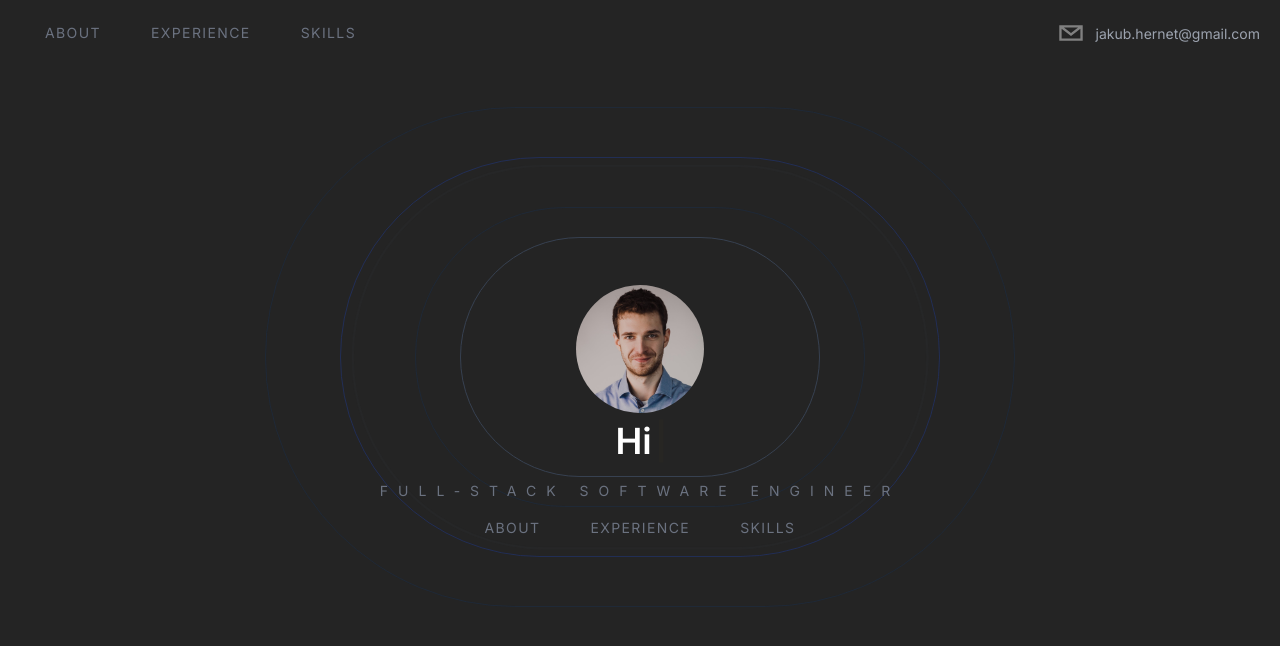
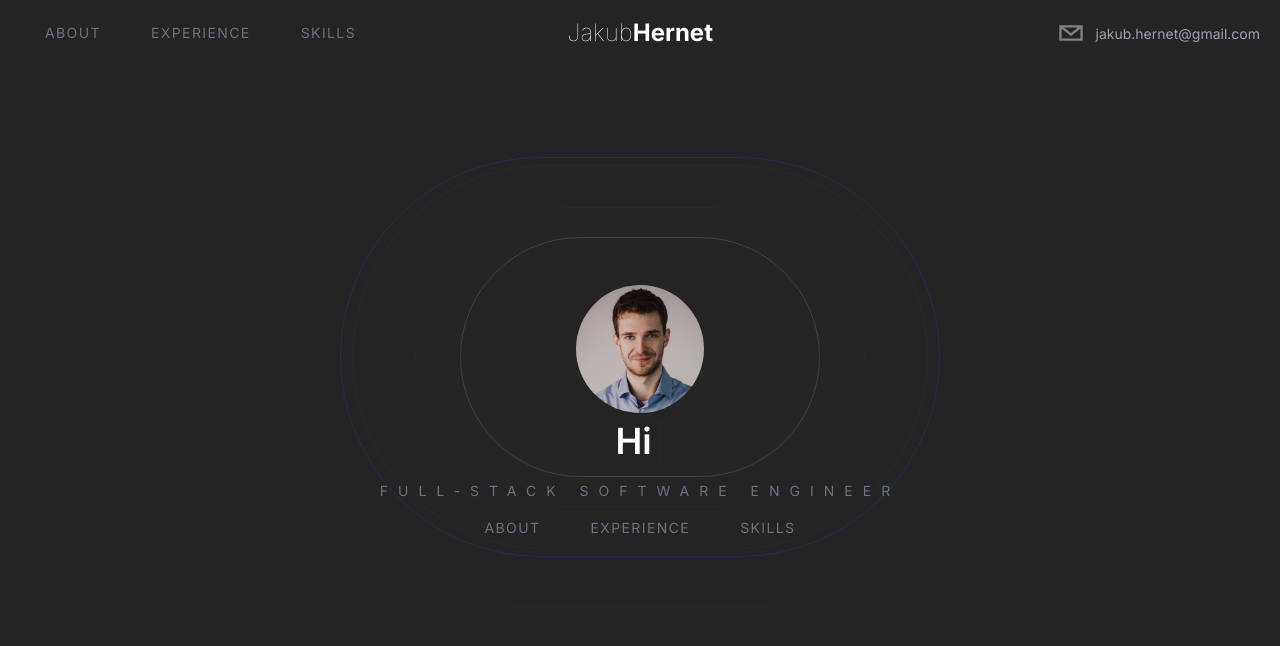
Before and after one commit to KubaHernet/my-cv-page, a Next.js app: page / in a window 1280 px wide. Shown: the top 646 px of the page. Built offline with nearby package versions, Linux system fonts and the light colour scheme.

Commit message:
add full name to header

```diff
--- a/components/Header.tsx
+++ b/components/Header.tsx
@@ -10,9 +10,9 @@ type Props = {};
 
 const Header = (props: Props) => {
   return (
-    <header className="sticky top-0 px-5 py-2 flex items-start justify-between max-w-7xl mx-auto z-20 xl:items-center">
+    <header className="sticky top-0 px-5 py-2 flex items-start  max-w-7xl mx-auto z-20 xl:items-center">
       <motion.div
-        className="flex flex-row items-center"
+        className="flex flex-1 justify-start flex-row items-center"
         initial={{
           x: -500,
           opacity: 0,
@@ -30,7 +30,29 @@ const Header = (props: Props) => {
         <HeroMenu />
       </motion.div>
       <motion.div
-        className="flex flex-row items-center text-gray-300"
+        className="flex flex-1 justify-center flex-row items-center"
+        initial={{
+          y: -200,
+          opacity: 0,
+          scale: 0.5,
+        }}
+        animate={{
+          y: 0,
+          opacity: 1,
+          scale: 1,
+        }}
+        transition={{
+          duration: 1,
+        }}
+      >
+        <Link href="#hero">
+          <h2 className="font-thin text-2xl">
+            Jakub<span className="font-bold">Hernet</span>
+          </h2>
+        </Link>
+      </motion.div>
+      <motion.div
+        className="flex flex-1 justify-end flex-row items-center text-gray-300"
         initial={{
           x: 500,
           opacity: 0,
```
